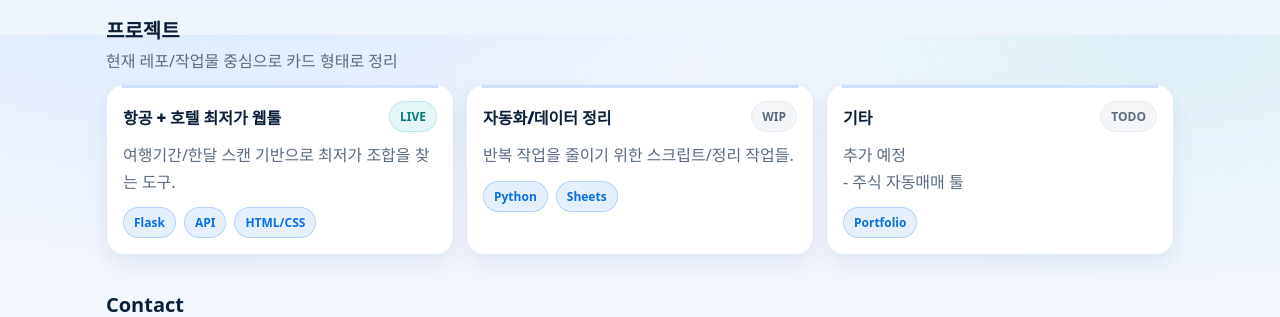
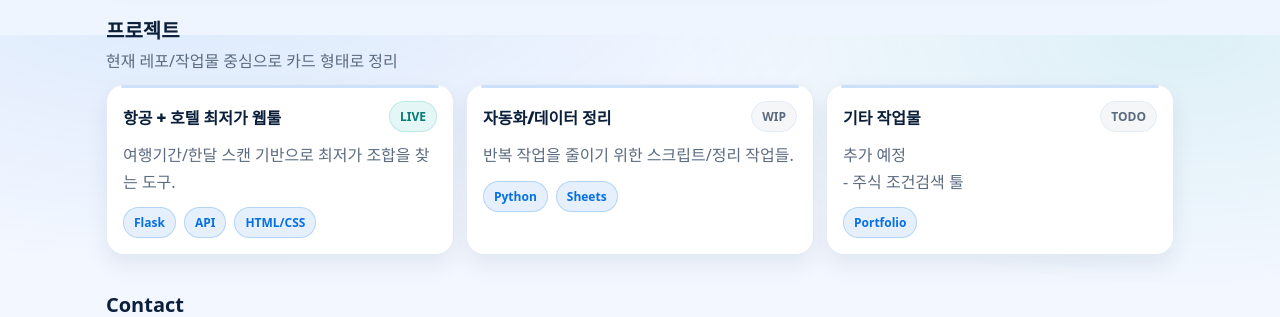
Before and after one commit to bae77777-afk/Flight_hotels, a Flask app: page / in a window 1280 px wide. Shown: the part 765-1082 px from the top of the page. Run offline with Flask 2, Linux system fonts and the light colour scheme; some web fonts are replaced.

Commit message:
editting details in html

```diff
--- a/templates/index.html
+++ b/templates/index.html
@@ -119,12 +119,12 @@
 
     <article class="card project">
       <div class="project-top">
-        <div class="project-title">기타</div>
+        <div class="project-title">기타 작업물</div>
         <span class="tag ghost">TODO</span>
       </div>
       <p class="project-desc">
         추가 예정 <br>
-        - 주식 자동매매 툴
+        - 주식 조건검색 툴
       </p>
       <div class="project-meta">
         <span class="pill">Portfolio</span>
--- a/templates/travel.html
+++ b/templates/travel.html
@@ -269,11 +269,11 @@
           </div>
           <div class="kpi">
             <div class="kpi-num">프로젝트</div>
-            <div class="kpi-label">만들어온, 만들어갈 것</div>
+            <div class="kpi-label">작업물 정리</div>
           </div>
           <div class="kpi">
             <div class="kpi-num">Contact</div>
-            <div class="kpi-label">연락 주세요</div>
+            <div class="kpi-label">연락 환영</div>
           </div>
         </div>
       </div>
```
